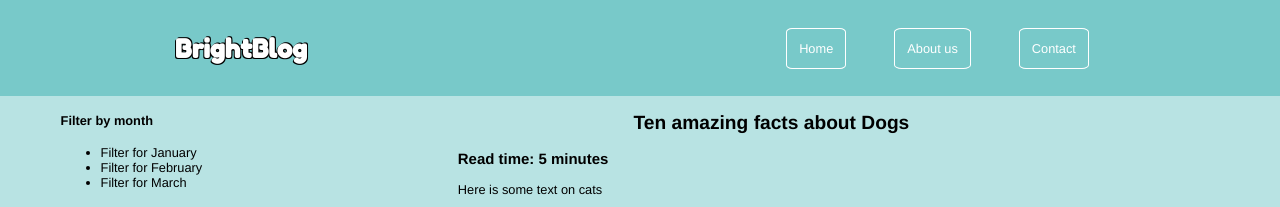
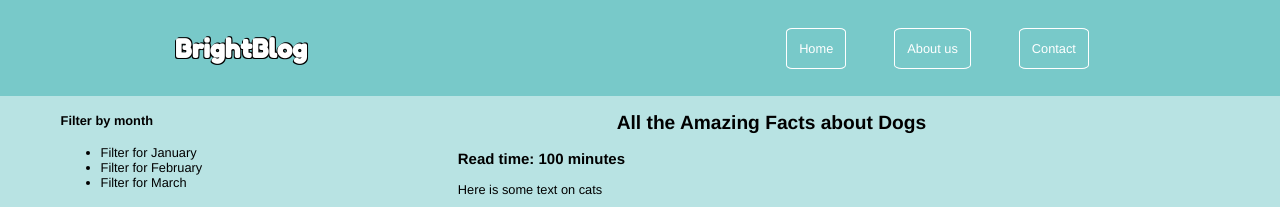
Before and after one commit to laveeza-I/laveeza-I.github.io, a plain HTML site: page index.html in a window 1280 px wide. Shown: the top 207 px of the page. Drawn offline with Linux system fonts and the light colour scheme; no server answers.

Commit message:
Update index.html

```diff
--- a/index.html
+++ b/index.html
@@ -52,8 +52,8 @@
                     <article>
                         <header>
                             <!--articles header goes header-->
-                            <h2>Ten amazing facts about Dogs</h2>
-                            <h3>Read time: 5 minutes</h3>
+                            <h2>All the Amazing Facts about Dogs</h2>
+                            <h3>Read time: 100 minutes</h3>
                         </header>
                         <main>
                             <p>Here is some text on cats</p>
```
